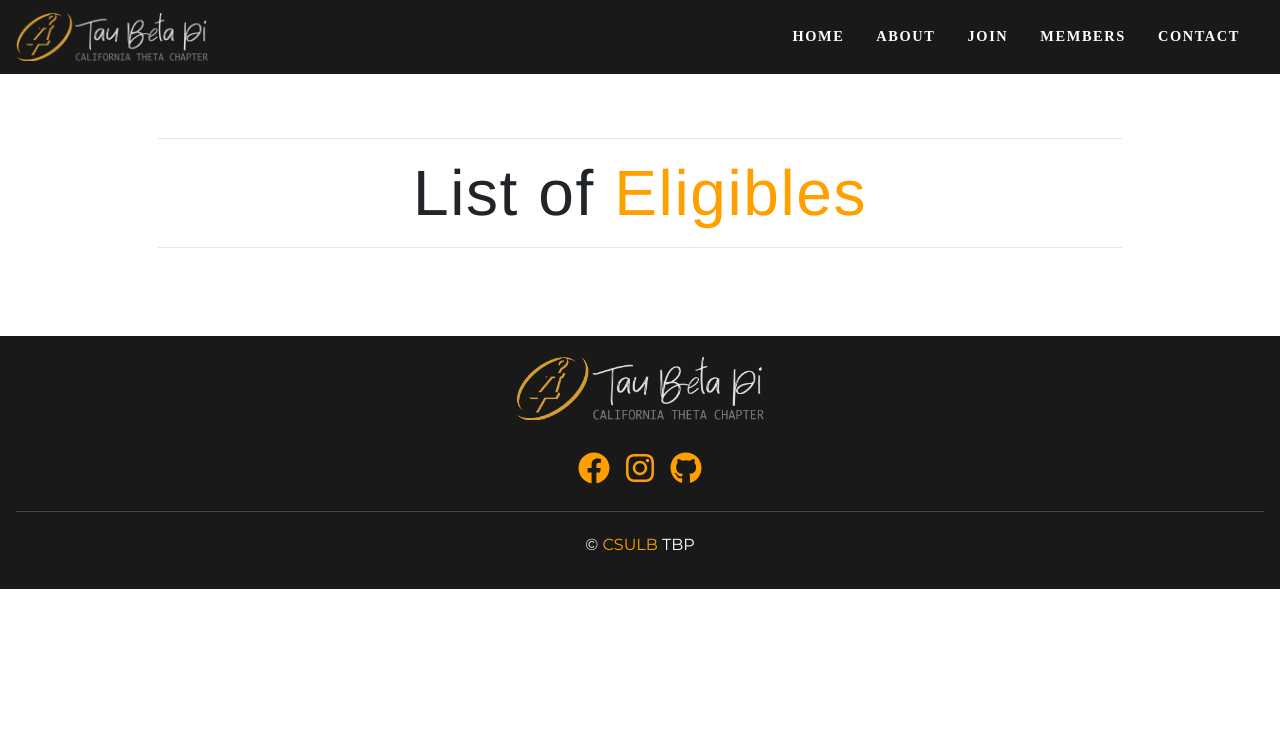
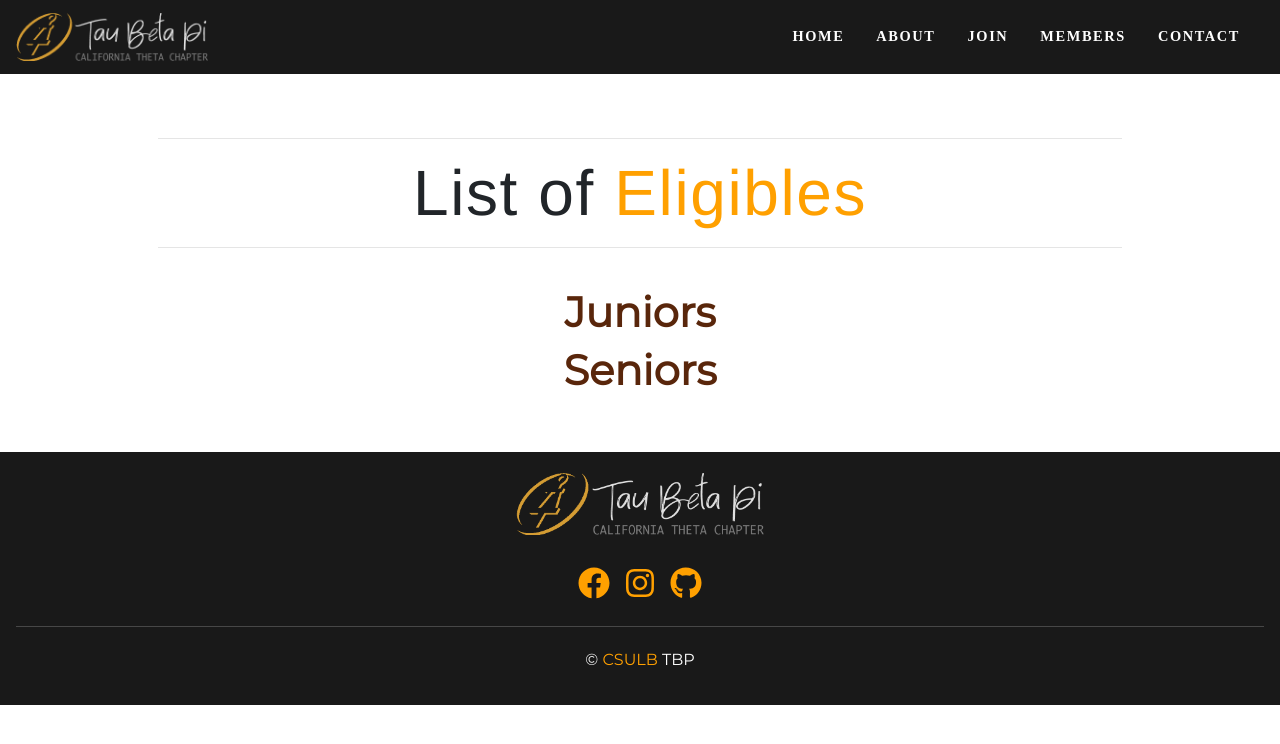
Before and after one commit to csulb-tau-beta-pi/TBP-Website-2019, a React (Create React App) app: page /eligibles in a window 1280 px wide. Shown: the top 744 px of the page. Built offline with nearby package versions, Linux system fonts and the light colour scheme; a web font is replaced by a local one.

Commit message:
Added Scroll Animation

```diff
--- a/package.json
+++ b/package.json
@@ -14,6 +14,7 @@
     "react-router": "^4.3.1",
     "react-router-dom": "^4.3.1",
     "react-scripts": "2.1.5",
+    "react-scroll": "^1.7.11",
     "react-transition-group": "^2.5.3",
     "reactstrap": "^7.1.0"
   },
--- a/src/modules/navigation/Routes.js
+++ b/src/modules/navigation/Routes.js
@@ -1,5 +1,6 @@
 import React, { Component } from "react";
 import { BrowserRouter, Route, Switch } from "react-router-dom";
+import ScrollToTop from "./ScrollToTop";
 import NavBar from "./NavBar";
 import Home from "../pages/home/Home";
 import About from "../pages/about/About";
@@ -19,6 +20,7 @@ class Routes extends Component {
   render() {
     return (
       <BrowserRouter>
+        <ScrollToTop>
           <div>
             <NavBar />
             <Route
@@ -44,6 +46,7 @@ class Routes extends Component {
               )}
             />
           </div>
+        </ScrollToTop>
       </BrowserRouter>
     );
   }
--- /dev/null
+++ b/src/modules/navigation/ScrollToTop.js
@@ -0,0 +1,23 @@
+import React, { Component } from "react";
+import { withRouter } from "react-router";
+import * as Scroll from "react-scroll";
+import {
+  Link,
+  Element,
+  Events,
+  animateScroll,
+  scrollSpy,
+  scroller
+} from "react-scroll";
+
+class ScrollToTop extends Component {
+  componentDidUpdate(prevProps) {
+    if (this.props.location.pathname !== prevProps.location.pathname) {
+      animateScroll.scrollToTop();
+    }
+  }
+  render() {
+    return this.props.children;
+  }
+}
+export default withRouter(ScrollToTop);
--- a/src/modules/pages/eligibles/Eligibles.js
+++ b/src/modules/pages/eligibles/Eligibles.js
@@ -18,6 +18,8 @@ class Eligibles extends Component {
                 </h2>
                 <hr />
                 <br />
+                <h3>Juniors</h3>
+                <h3>Seniors</h3>
               </Container>
             </div>
           </div>
```
Also changed, not shown: 1 other file (tests, documents, lock files or other folders). Lines whose indentation alone changed are shown as unchanged.
